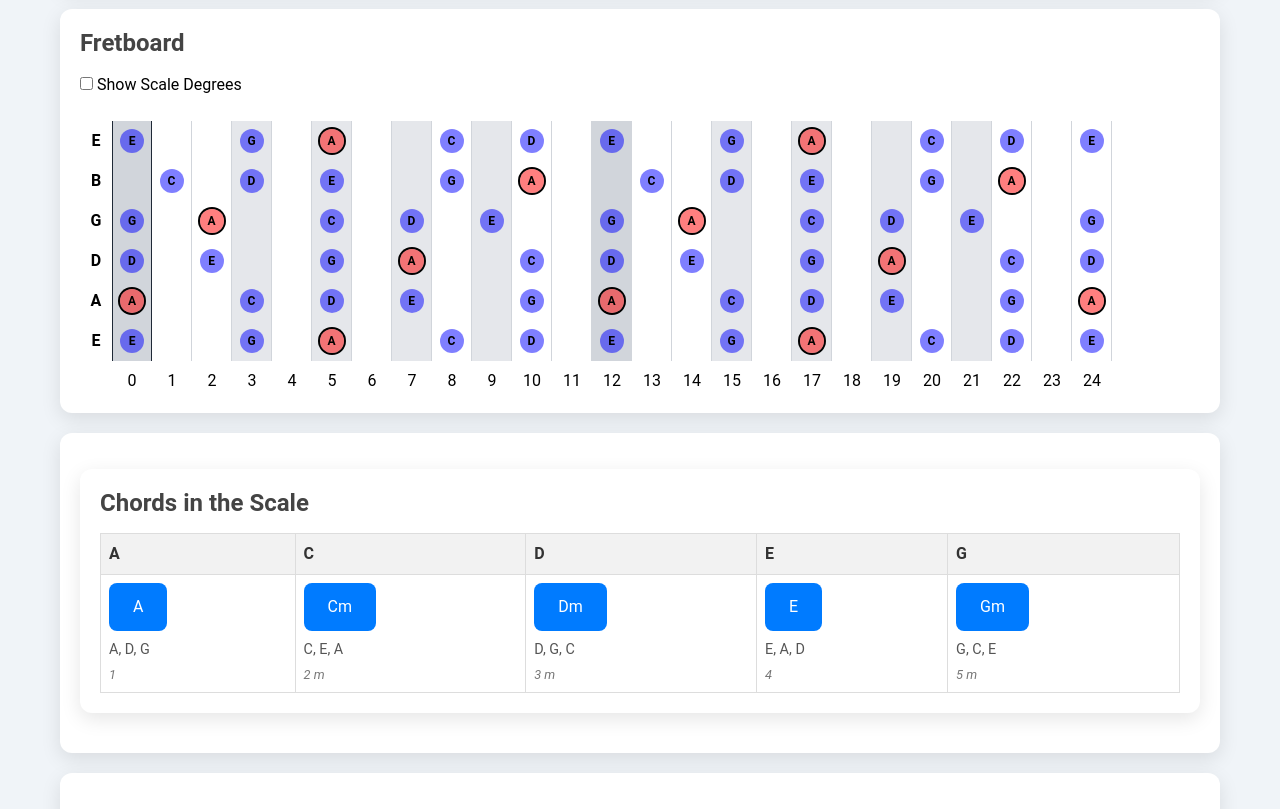
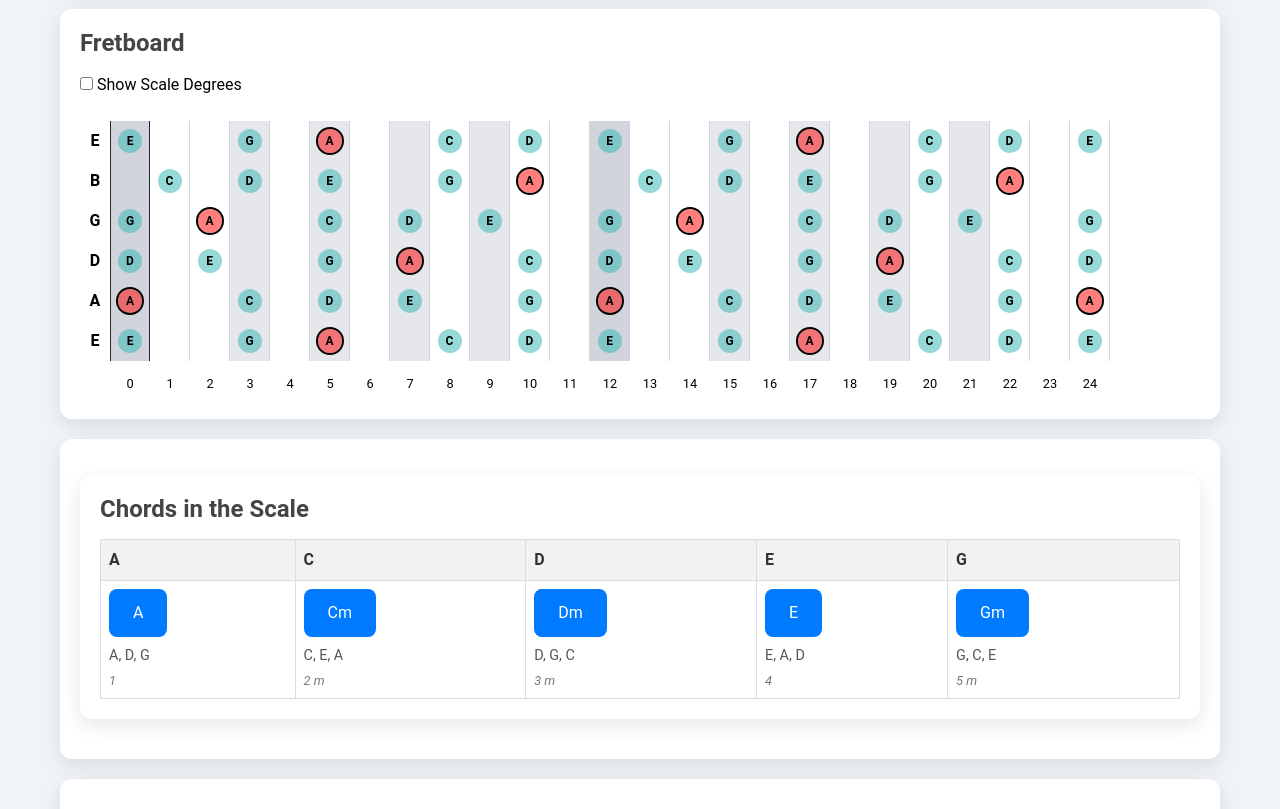
Before and after one commit to humandotlearning/guitar_visualiser, a React (Create React App) app: page / in a window 1280 px wide. Shown: the part 960-1769 px from the top of the page. Built offline with nearby package versions, Linux system fonts and the light colour scheme.

Commit message:
+ string Tuning fix

```diff
--- a/src/App.css
+++ b/src/App.css
@@ -77,10 +77,58 @@ button:disabled {
   font-style: italic;
 }
 
-.fretboard-string {
+.fretboard-container {
+  display: flex;
+  overflow-x: auto;
+  max-width: 100%;
+  -webkit-overflow-scrolling: touch;
+}
+
+.string-labels {
+  display: flex;
+  flex-direction: column;
+  position: sticky;
+  left: 0;
+  background-color: white;
+  z-index: 10;
+}
+
+.string-label {
+  height: 40px;
+  width: 30px;
   display: flex;
   align-items: center;
-  margin-bottom: 5px;
+  justify-content: center;
+  font-weight: bold;
+}
+
+.fretboard-scroll {
+  overflow-x: auto;
+  -webkit-overflow-scrolling: touch;
+}
+
+.fretboard {
+  display: inline-flex;
+  flex-direction: column;
+  min-width: max-content;
+}
+
+.string {
+  display: flex;
+  height: 40px;
+}
+
+.fret-numbers {
+  display: flex;
+  height: 30px;
+}
+
+.fret-number {
+  width: 40px;
+  display: flex;
+  align-items: center;
+  justify-content: center;
+  font-size: 0.8rem;
 }
 
 .fretboard-note {
--- a/src/components/Fretboard.jsx
+++ b/src/components/Fretboard.jsx
@@ -20,7 +20,7 @@ const FretboardNote = ({ note, fret, stringIndex, isRoot, selectedScale, showSca
       {isInScale && (
         <div
           className={`absolute top-1/2 left-1/2 transform -translate-x-1/2 -translate-y-1/2 w-6 h-6 rounded-full flex items-center justify-center text-xs font-bold ${isRoot ? 'ring-2 ring-black' : ''}`}
-          style={{ backgroundColor: isRoot ? 'rgba(255, 0, 0, 0.5)' : 'rgba(0, 0, 255, 0.5)' }}
+          style={{ backgroundColor: isRoot ? 'rgba(255, 0, 0, 0.5)' : 'rgba(49, 181, 178, 0.51)' }}
         >
           {showScaleDegrees ? scaleDegree : note}
         </div>
@@ -43,15 +43,20 @@ const Fretboard = ({ rootNote, selectedScale, showScaleDegrees, setShowScaleDegr
           checked={showScaleDegrees}
           onChange={(e) => setShowScaleDegrees(e.target.checked)}
         />
-        <t>  </t>Show Scale Degrees
+        <span>  </span>Show Scale Degrees
       </label>
-      <br></br>
-      <br></br>
-    <div className="overflow-x-auto">
-      <div className="flex flex-col min-w-max">
+      <br />
+      <br />
+      <div className="fretboard-container">
+        <div className="string-labels">
           {tuning.map((string, index) => (
-          <div key={index} className="flex items-center">
-            <div className="w-8 text-center font-bold">{string}</div>
+            <div key={index} className="string-label">{string}</div>
+          ))}
+        </div>
+        <div className="fretboard-scroll">
+          <div className="fretboard">
+            {tuning.map((string, index) => (
+              <div key={index} className="string">
                 {[...Array(fretCount + 1)].map((_, fret) => {
                   const noteIndex = (NOTES.indexOf(string) + fret) % 12;
                   const note = NOTES[noteIndex];
@@ -72,13 +77,13 @@ const Fretboard = ({ rootNote, selectedScale, showScaleDegrees, setShowScaleDegr
                 })}
               </div>
             ))}
-        <div className="flex mt-2">
-          <div className="w-8"></div>
+            <div className="flex mt-2 fret-numbers">
                             {[...Array(fretCount + 1)].map((_, fret) => (
-            <div key={fret} className="text-center" style={{ width: '40px' }}>
+                <div key={fret} className="fret-number">
                   {fret}
                 </div>
               ))}
+            </div>
           </div>
         </div>
       </div>
```
Lines whose indentation alone changed are shown as unchanged.
